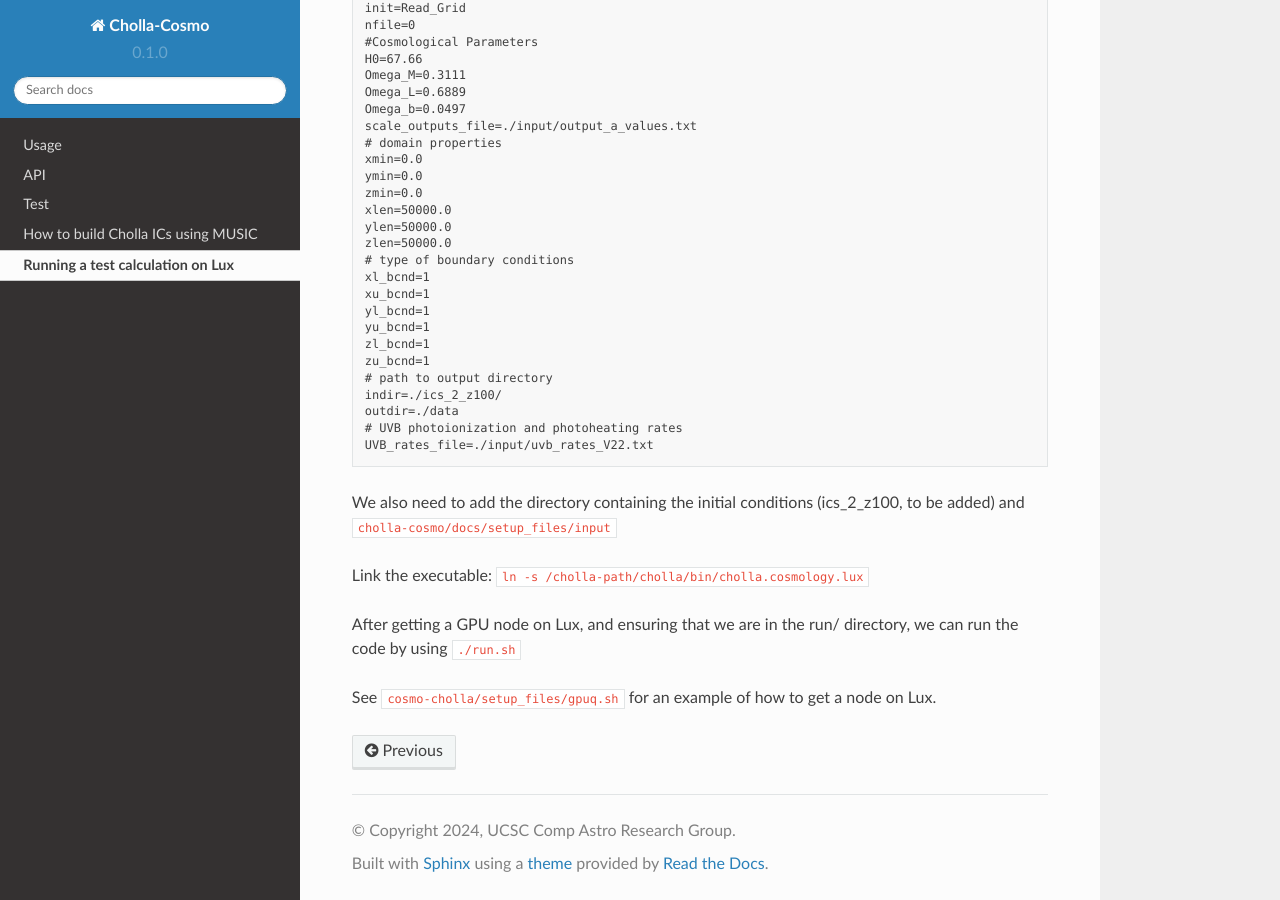
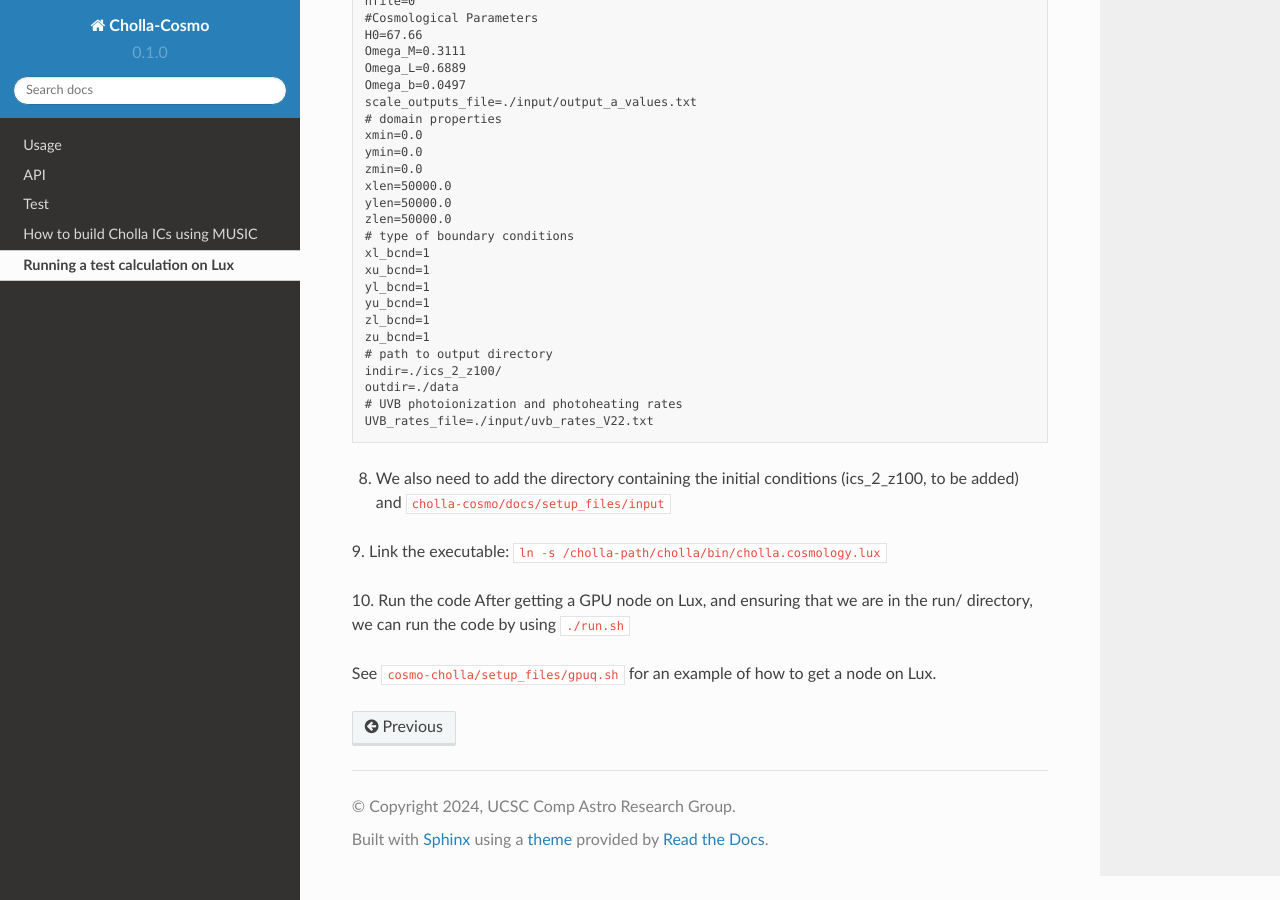
Before and after one commit to evazlimen/cholla-cosmo, a Sphinx documentation site: the page built from docs/source/lux_test_calculation.rst, in a window 1280 px wide and 900 px high, scrolled down 1579 px. Built offline with Sphinx 7.4.7 and the Read the Docs theme 2.0.0, drawn with Linux system fonts in a browser that asks for light colours; some of the changed text lies outside the part shown.

Commit message:
Update lux_test_calculation.rst

```diff
--- a/docs/source/lux_test_calculation.rst
+++ b/docs/source/lux_test_calculation.rst
@@ -30,21 +30,22 @@
 
 In the run/ directory:
 
-Add ``run.sh``:
+6. Add ``run.sh``:
 
 .. literalinclude:: ../setup_files/run.sh
   :language: shell
 
-Add parameter_file.txt
+7. Add parameter_file.txt
 
 .. literalinclude:: ../setup_files/parameter_file.txt
   :language: text
 
-We also need to add the directory containing the initial conditions (ics_2_z100, to be added) and ``cholla-cosmo/docs/setup_files/input``
+8. We also need to add the directory containing the initial conditions (ics_2_z100, to be added) and ``cholla-cosmo/docs/setup_files/input``
 
-Link the executable:
+9. Link the executable:
 ``ln -s /cholla-path/cholla/bin/cholla.cosmology.lux``
 
+10. Run the code
 After getting a GPU node on Lux, and ensuring that we are in the run/ directory, we can run the code by using ``./run.sh``
 
 See ``cosmo-cholla/setup_files/gpuq.sh`` for an example of how to get a node on Lux.
```
Also changed, not shown: other parts of docs/source/lux_test_calculation.rst (+6 -6 lines).
